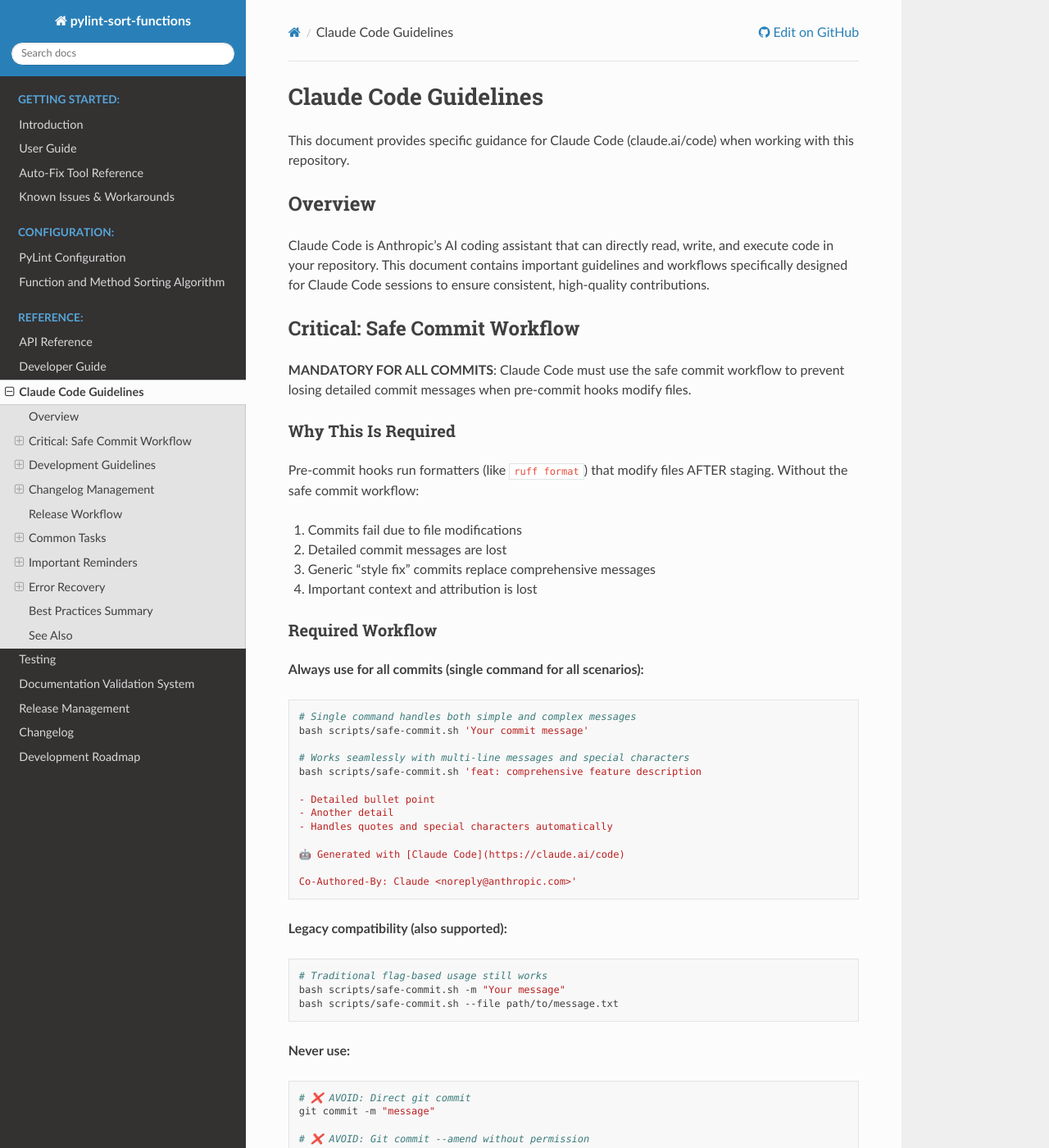
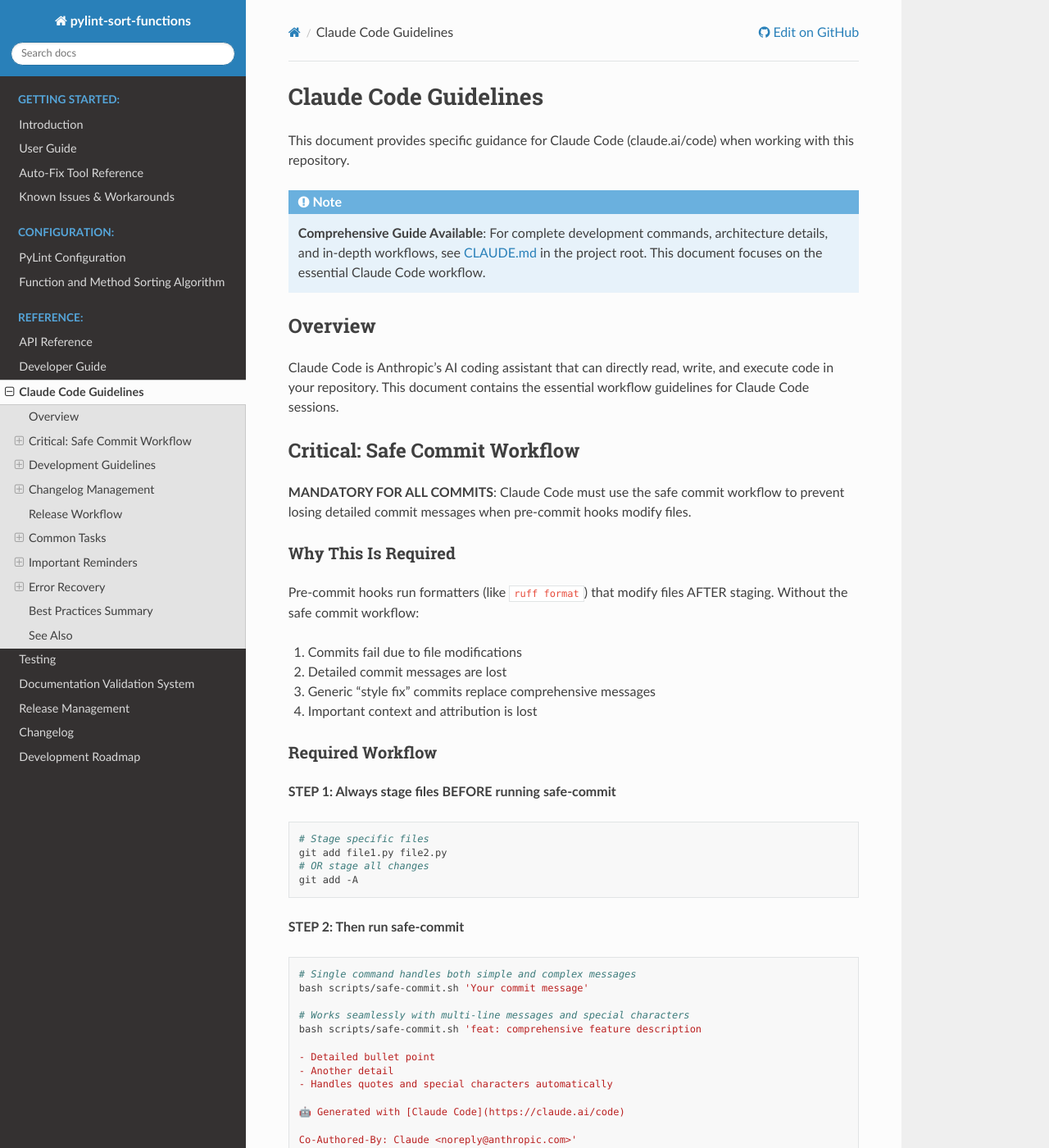
Before and after one commit to hakonhagland/pylint-sort-functions, a Sphinx documentation site: the page built from docs/claude.rst, in a window 1280 px wide and 1400 px high. Shown: the whole window at 82% size. Built offline with Sphinx 7.4.7 and the Read the Docs theme 3.1.0, drawn with Linux system fonts in a browser that asks for light colours; some of the changed text lies outside the part shown.

Commit message:
feat: improve safe-commit workflow and reduce documentation duplication
- Add staging detection to safe-commit.sh with clear error messages
- Prevent confusing pre-commit warnings by detecting unstaged files upfront
- Update CLAUDE.md with explicit staging steps (STEP 1: stage, STEP 2: commit)
- Streamline claude.rst to reference CLAUDE.md as authoritative source
- Reduce maintenance burden by eliminating documentation duplication
- Explain why staging first prevents pre-commit stash/restore confusion
- Fix RST syntax error in code block placeholders

🤖 Generated with [Claude Code](https://claude.ai/code)

Co-Authored-By: Claude <noreply@anthropic.com>

```diff
--- a/docs/claude.rst
+++ b/docs/claude.rst
@@ -3,10 +3,13 @@ Claude Code Guidelines
 
 This document provides specific guidance for Claude Code (claude.ai/code) when working with this repository.
 
+.. note::
+   **Comprehensive Guide Available**: For complete development commands, architecture details, and in-depth workflows, see `CLAUDE.md <https://github.com/hakonhagland/pylint-sort-functions/blob/main/CLAUDE.md>`_ in the project root. This document focuses on the essential Claude Code workflow.
+
 Overview
 --------
 
-Claude Code is Anthropic's AI coding assistant that can directly read, write, and execute code in your repository. This document contains important guidelines and workflows specifically designed for Claude Code sessions to ensure consistent, high-quality contributions.
+Claude Code is Anthropic's AI coding assistant that can directly read, write, and execute code in your repository. This document contains the essential workflow guidelines for Claude Code sessions.
 
 Critical: Safe Commit Workflow
 -------------------------------
@@ -26,7 +29,16 @@ Pre-commit hooks run formatters (like ``ruff format``) that modify files AFTER s
 Required Workflow
 ~~~~~~~~~~~~~~~~~
 
-**Always use for all commits (single command for all scenarios):**
+**STEP 1: Always stage files BEFORE running safe-commit**
+
+.. code-block:: bash
+
+   # Stage specific files
+   git add file1.py file2.py
+   # OR stage all changes
+   git add -A
+
+**STEP 2: Then run safe-commit**
 
 .. code-block:: bash
 
@@ -43,6 +55,11 @@ Required Workflow
    🤖 Generated with [Claude Code](https://claude.ai/code)
 
    Co-Authored-By: Claude <noreply@anthropic.com>'
+
+**Why staging first is important:**
+- Prevents confusing pre-commit warnings about unstaged files
+- Makes your commit intent explicit and clear
+- Allows pre-commit to run cleanly on staged files only
 
 **Legacy compatibility (also supported):**
 
@@ -79,16 +96,17 @@ This unified approach eliminates confusion between different commit methods and
 Development Guidelines
 ----------------------
 
+.. note::
+   For complete development commands (``make test``, ``make coverage``, etc.) and detailed configuration, see `CLAUDE.md <https://github.com/hakonhagland/pylint-sort-functions/blob/main/CLAUDE.md>`_.
+
 Code Style
 ~~~~~~~~~~
 
-Claude Code should follow these Python style guidelines:
+Key Python style guidelines:
 
 * **Line length**: 88 characters (Black compatible)
 * **String formatting**: Use f-strings
-* **Docstrings**: reStructuredText format for all public APIs
 * **Type hints**: Always include for parameters and return types
-* **Import order**: standard library → third-party → local (alphabetically sorted)
 * **File endings**: ALWAYS ensure files end with a newline character
 
 Function Organization
```
Also changed, not shown: CLAUDE.md (+13 -6 lines), 1 other file.
